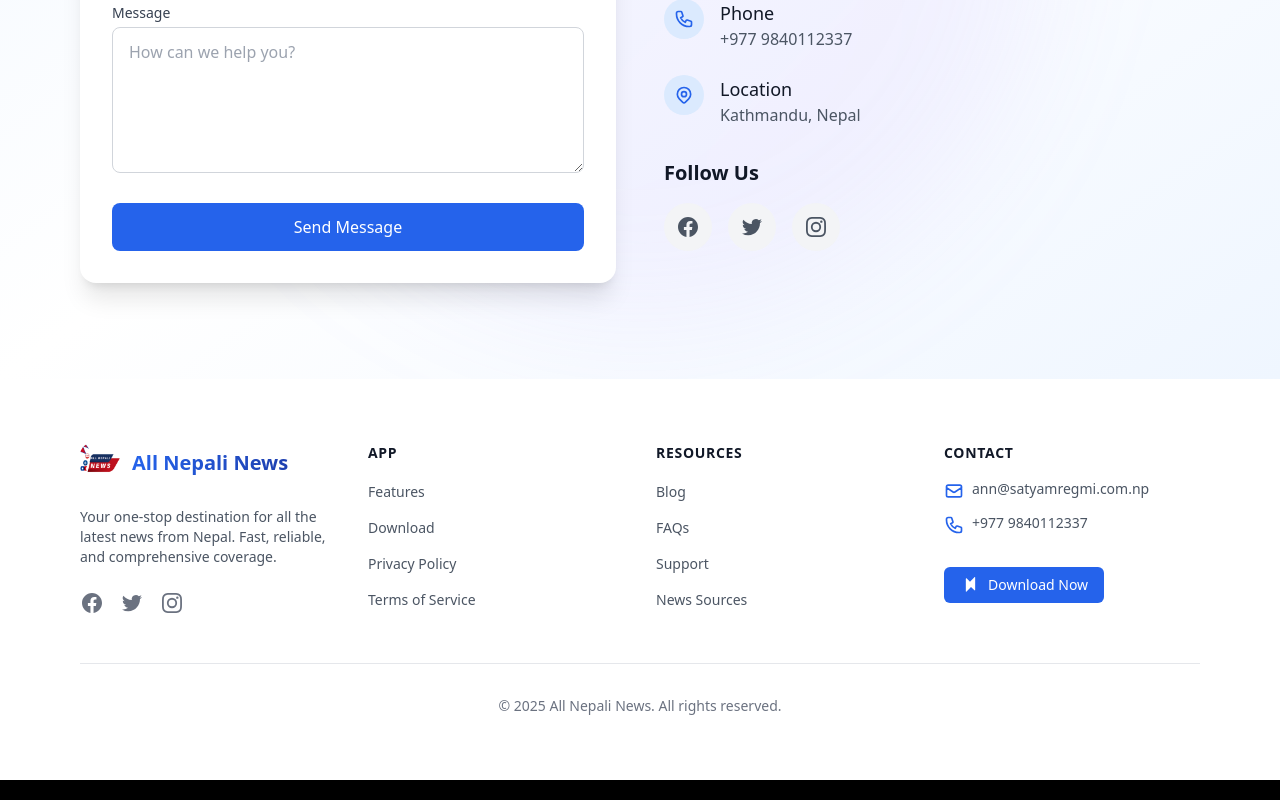
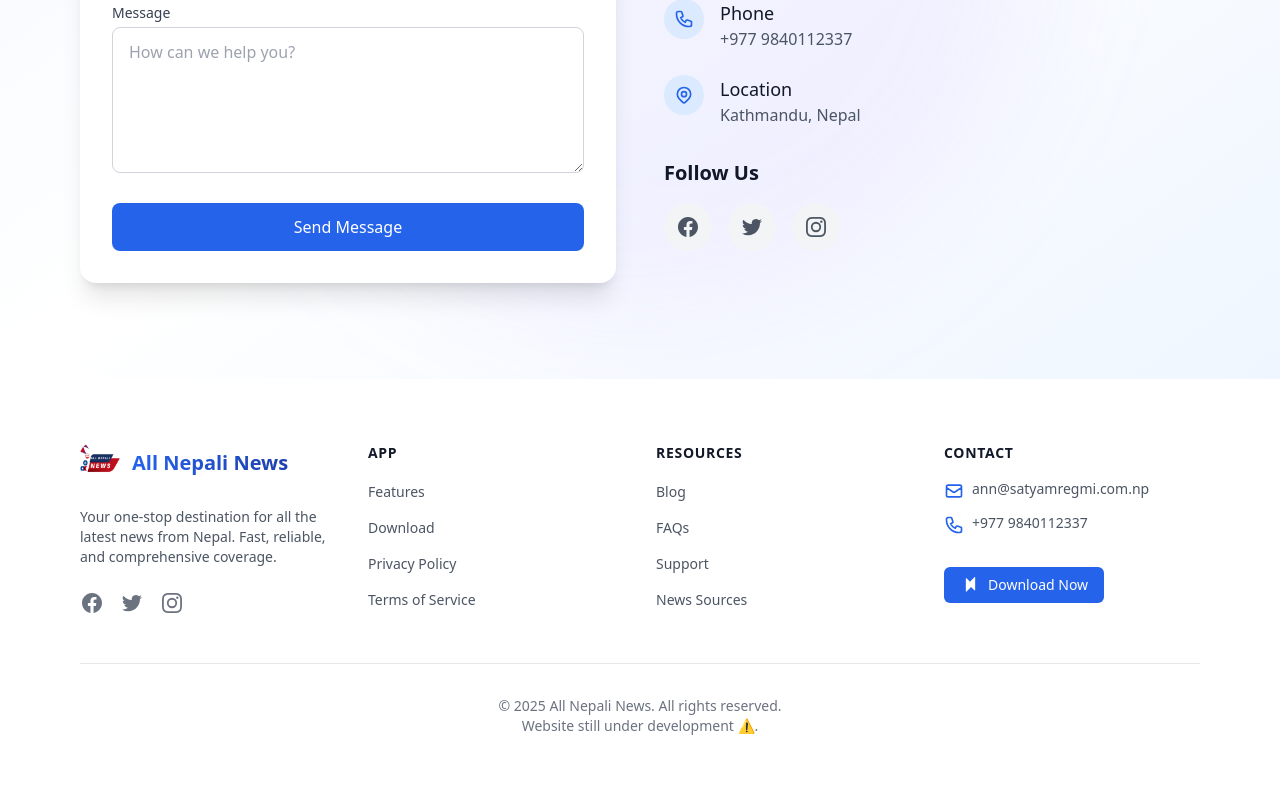
Before and after one commit to regmisatyam/allnepalinews-njs, a Next.js app: page / in a window 1280 px wide. Shown: the part 6294-7094 px from the top of the page. Built offline with nearby package versions, Linux system fonts and the light colour scheme; no server answers.

Commit message:
Some updates

```diff
--- a/app/components/Footer.tsx
+++ b/app/components/Footer.tsx
@@ -157,6 +157,9 @@ export default function Footer() {
           <p className="text-sm text-center text-gray-500 dark:text-gray-400">
             &copy; {currentYear} All Nepali News. All rights reserved.
           </p>
+          <p className="text-sm text-center text-gray-500 dark:text-gray-400">
+            Website still under development ⚠️.
+          </p>
         </div>
       </div>
     </footer>
```
